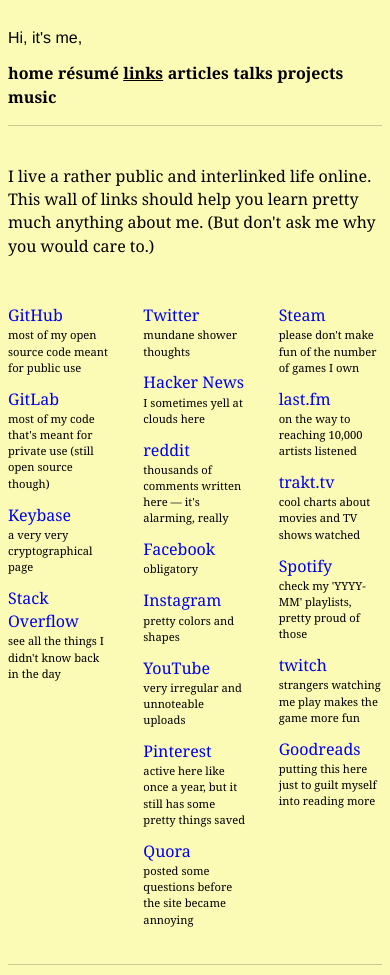
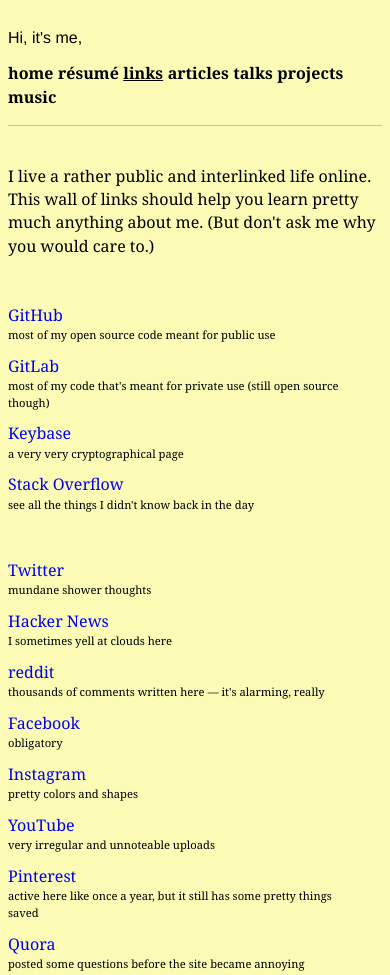
Before and after one commit to underyx/bence.dev, a Gatsby site: page /links in a window 390 px wide. Shown: the top 975 px of the page. Built offline with nearby package versions, Linux system fonts and the light colour scheme; Gatsby itself is replaced by a stand-in of ours; some packages are replaced by stand-ins of ours; what typography-theme-noriega would draw is missing.

Commit message:
LinksPage: Break down into columns on small screens

```diff
--- a/src/pages/links.js
+++ b/src/pages/links.js
@@ -7,8 +7,13 @@
 
 const StyledLinksPage = styled.section`
   display: flex;
+  flex-direction: row;
   flex-wrap: nowrap;
   justify-content: space-between;
+
+  @media (max-width: 500px) {
+    flex-direction: column;
+  }
 `
 
 const LinksPage = () => (
```
